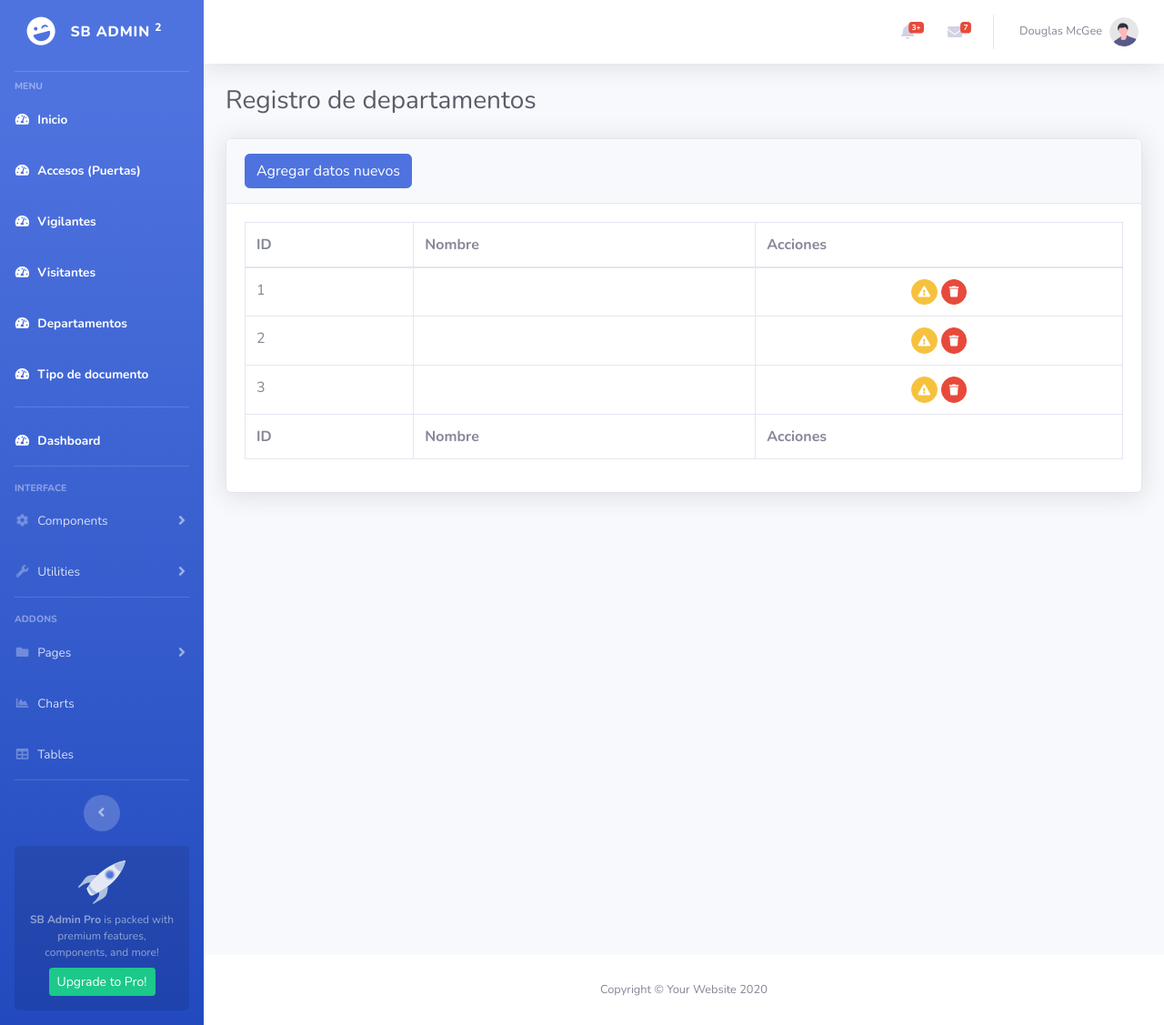
After one commit to ricardora01/attendance, a PHP site: page /Department.php in a window 1280 px wide. The commit adds this page. Shown: the whole page at 91% size. Run offline with PHP 8.4, Linux system fonts and the light colour scheme.

Commit message:
added department and document type tables

```diff
--- /dev/null
+++ b/Department.php
@@ -0,0 +1,206 @@
+<!DOCTYPE html>
+<html lang="en">
+
+<head>
+
+    <meta charset="utf-8">
+    <meta http-equiv="X-UA-Compatible" content="IE=edge">
+    <meta name="viewport" content="width=device-width, initial-scale=1, shrink-to-fit=no">
+    <meta name="description" content="">
+    <meta name="author" content="">
+
+    <title>SB Admin 2 - Blank</title>
+
+    <!-- Custom fonts for this template-->
+    <link href="vendor/fontawesome-free/css/all.min.css" rel="stylesheet" type="text/css">
+    <link
+        href="https://fonts.googleapis.com/css?family=Nunito:200,200i,300,300i,400,400i,600,600i,700,700i,800,800i,900,900i"
+        rel="stylesheet">
+
+    <!-- Custom styles for this template-->
+    <link href="css/sb-admin-2.min.css" rel="stylesheet">
+
+</head>
+
+<body id="page-top">
+
+    <!-- Page Wrapper -->
+    <div id="wrapper">
+
+        <?php
+            include 'menu.php';
+        ?>
+        <!-- Content Wrapper -->
+        <div id="content-wrapper" class="d-flex flex-column">
+
+            <!-- Main Content -->
+            <div id="content">
+
+                <!--topbar-->
+                <?php
+                    include 'topbar.php';
+                ?>
+
+                <!-- Begin Page Content -->
+                <div class="container-fluid">
+
+                    <!-- Page Heading -->
+                    <h1 class="h3 mb-4 text-gray-800">Registro de departamentos</h1>
+
+                     <!-- DataTales Example -->
+                     <div class="card shadow mb-4">
+                        <div class="card-header py-3">
+                             <!-- Button trigger modal -->
+                             <button type="button" class="btn btn-primary" data-toggle="modal" data-target="#exampleModal">
+                            Agregar datos nuevos
+                            </button>
+                        </div>
+                        <div class="card-body">
+                            <div class="table-responsive">
+                                <table class="table table-bordered" id="dataTable" width="100%" cellspacing="0">
+                                    <thead>
+                                        <tr>
+                                            <th>ID</th>
+                                            <th>Nombre</th>
+                                            <th>Acciones</th>
+                                        </tr>
+                                    </thead>
+                                    <tfoot>
+                                        <tr>
+                                        <th>ID</th>
+                                            <th>Nombre</th>
+                                            <th>Acciones</th>
+                                        </tr>
+                                    </tfoot>
+                                    <tbody>
+                                        <tr>
+                                            <td>1</td>
+                                            <td></td>
+                                            <td class="text-center">
+                                                <a href="#" class="btn btn-warning btn-circle btn-sm">
+                                                    <i class="fas fa-exclamation-triangle"></i>
+                                                </a>
+                                                <a href="#" class="btn btn-danger btn-circle btn-sm">
+                                                    <i class="fas fa-trash"></i>
+                                                </a>
+                                            </td>
+                                        </tr>
+                                        <tr>
+                                            <td>2</td>
+                                            <td></td>
+                                            <td class="text-center">
+                                                <a href="#" class="btn btn-warning btn-circle btn-sm">
+                                                    <i class="fas fa-exclamation-triangle"></i>
+                                                </a>
+                                                <a href="#" class="btn btn-danger btn-circle btn-sm">
+                                                    <i class="fas fa-trash"></i>
+                                                </a>
+                                            </td>
+                                        </tr>
+                                        <tr>
+                                            <td>3</td>
+                                            <td></td>
+                                            <td class="text-center">
+                                                <a href="#" class="btn btn-warning btn-circle btn-sm">
+                                                    <i class="fas fa-exclamation-triangle"></i>
+                                                </a>
+                                                <a href="#" class="btn btn-danger btn-circle btn-sm">
+                                                    <i class="fas fa-trash"></i>
+                                                </a>
+                                            </td>
+                                        </tr>
+                                    </tbody>
+                                </table>
+                            </div>
+                        </div>
+                    </div>
+
+                </div>
+                <!-- /.container-fluid -->
+
+            </div>
+            <!-- End of Main Content -->
+
+            <!-- Footer -->
+            <footer class="sticky-footer bg-white">
+                <div class="container my-auto">
+                    <div class="copyright text-center my-auto">
+                        <span>Copyright &copy; Your Website 2020</span>
+                    </div>
+                </div>
+            </footer>
+            <!-- End of Footer -->
+
+        </div>
+        <!-- End of Content Wrapper -->
+
+    </div>
+    <!-- End of Page Wrapper -->
+
+    <!-- Scroll to Top Button-->
+    <a class="scroll-to-top rounded" href="#page-top">
+        <i class="fas fa-angle-up"></i>
+    </a>
+
+    <!-- Logout Modal-->
+    <div class="modal fade" id="logoutModal" tabindex="-1" role="dialog" aria-labelledby="exampleModalLabel"
+        aria-hidden="true">
+        <div class="modal-dialog" role="document">
+            <div class="modal-content">
+                <div class="modal-header">
+                    <h5 class="modal-title" id="exampleModalLabel">Ready to Leave?</h5>
+                    <button class="close" type="button" data-dismiss="modal" aria-label="Close">
+                        <span aria-hidden="true">×</span>
+                    </button>
+                </div>
+                <div class="modal-body">Select "Logout" below if you are ready to end your current session.</div>
+                <div class="modal-footer">
+                    <button class="btn btn-secondary" type="button" data-dismiss="modal">Cancel</button>
+                    <a class="btn btn-primary" href="login.html">Logout</a>
+                </div>
+            </div>
+        </div>
+    </div>
+
+    <!-- Modal -->
+    <div class="modal fade" id="exampleModal" tabindex="-1" role="dialog" aria-labelledby="exampleModalLabel" aria-hidden="true">
+        <div class="modal-dialog" role="document">
+            <div class="modal-content">
+            <div class="modal-header">
+                <h5 class="modal-title" id="exampleModalLabel">Agrega nuevo departamento</h5>
+                <button type="button" class="close" data-dismiss="modal" aria-label="Close">
+                <span aria-hidden="true">&times;</span>
+                </button>
+            </div>
+            <form class="user" action="PHP/login2.php" method="POST">
+            <div class="modal-body">
+
+                    <div class="form-group">
+                        <input type="text" class="form-control form-control-user"
+                            id="exampleInputEmail" name="name" aria-describedby="emailHelp"
+                            placeholder="Ingresa nombre del departamento">
+                    </div>
+
+            </div>
+            <div class="modal-footer">
+                <button type="button" class="btn btn-secondary btn-user" data-dismiss="modal">Close</button>
+                <input type="submit" class="btn btn-primary btn-user" value="Guardar cambios">
+            </div>
+            </form>
+            </div>
+        </div>
+    </div>
+
+    <!-- Bootstrap core JavaScript-->
+    <script src="vendor/jquery/jquery.min.js"></script>
+    <script src="vendor/bootstrap/js/bootstrap.bundle.min.js"></script>
+
+    <!-- Core plugin JavaScript-->
+    <script src="vendor/jquery-easing/jquery.easing.min.js"></script>
+
+    <!-- Custom scripts for all pages-->
+    <script src="js/sb-admin-2.min.js"></script>
+
+</body>
+
+</html>
--- a/menu.php
+++ b/menu.php
@@ -36,6 +36,16 @@
                 <a class="nav-link" href="visitors.php">
                     <i class="fas fa-fw fa-tachometer-alt"></i>
                     <span>Visitantes</span></a>
+            </li>
+            <li class="nav-item active">
+                <a class="nav-link" href="Department.php">
+                    <i class="fas fa-fw fa-tachometer-alt"></i>
+                    <span>Departamentos</span></a>
+            </li>
+            <li class="nav-item active">
+                <a class="nav-link" href="document-type.php">
+                    <i class="fas fa-fw fa-tachometer-alt"></i>
+                    <span>Tipo de documento</span></a>
             </li>
              <!-- Divider -->
              <hr class="sidebar-divider my-2">
```
Also changed, not shown: document-type.php (added, +206 -0 lines).
